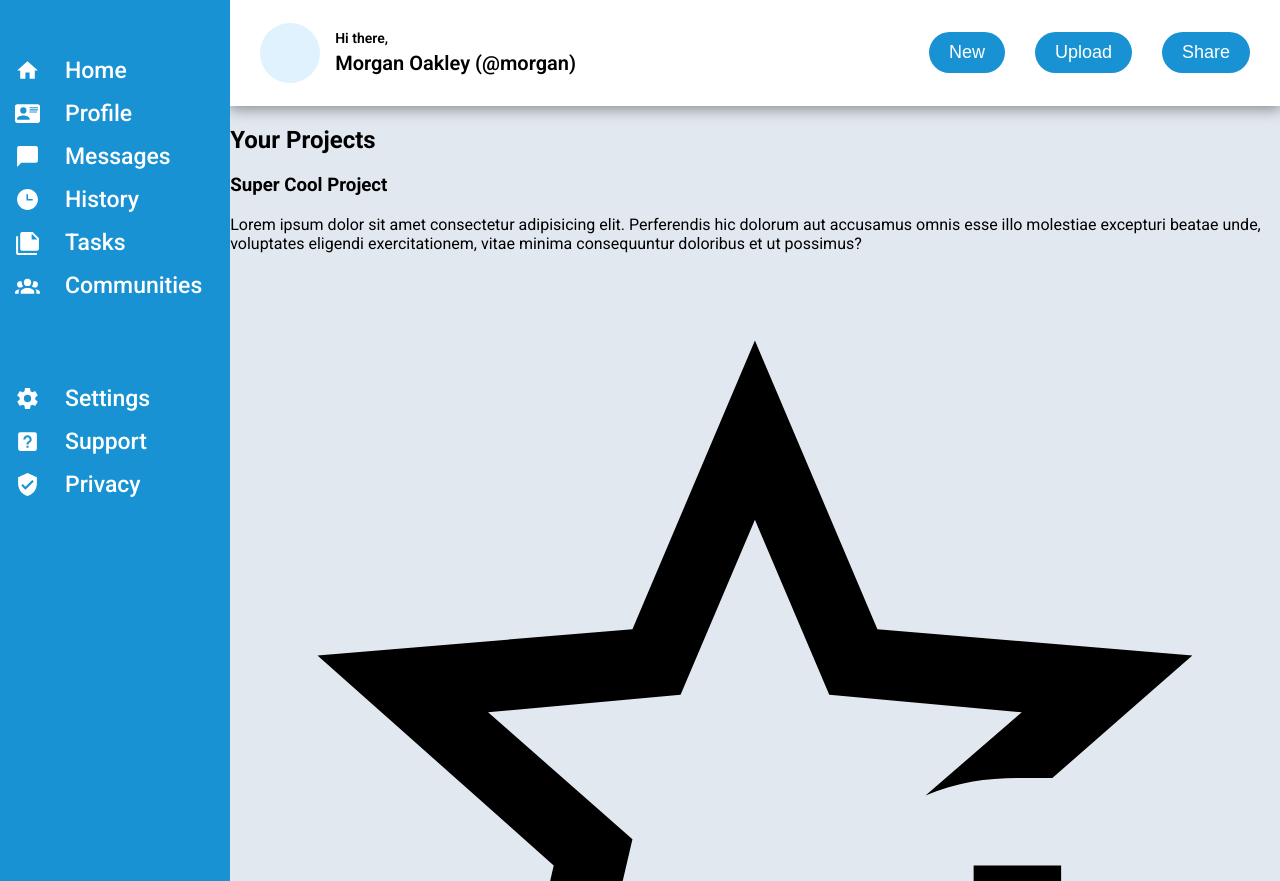
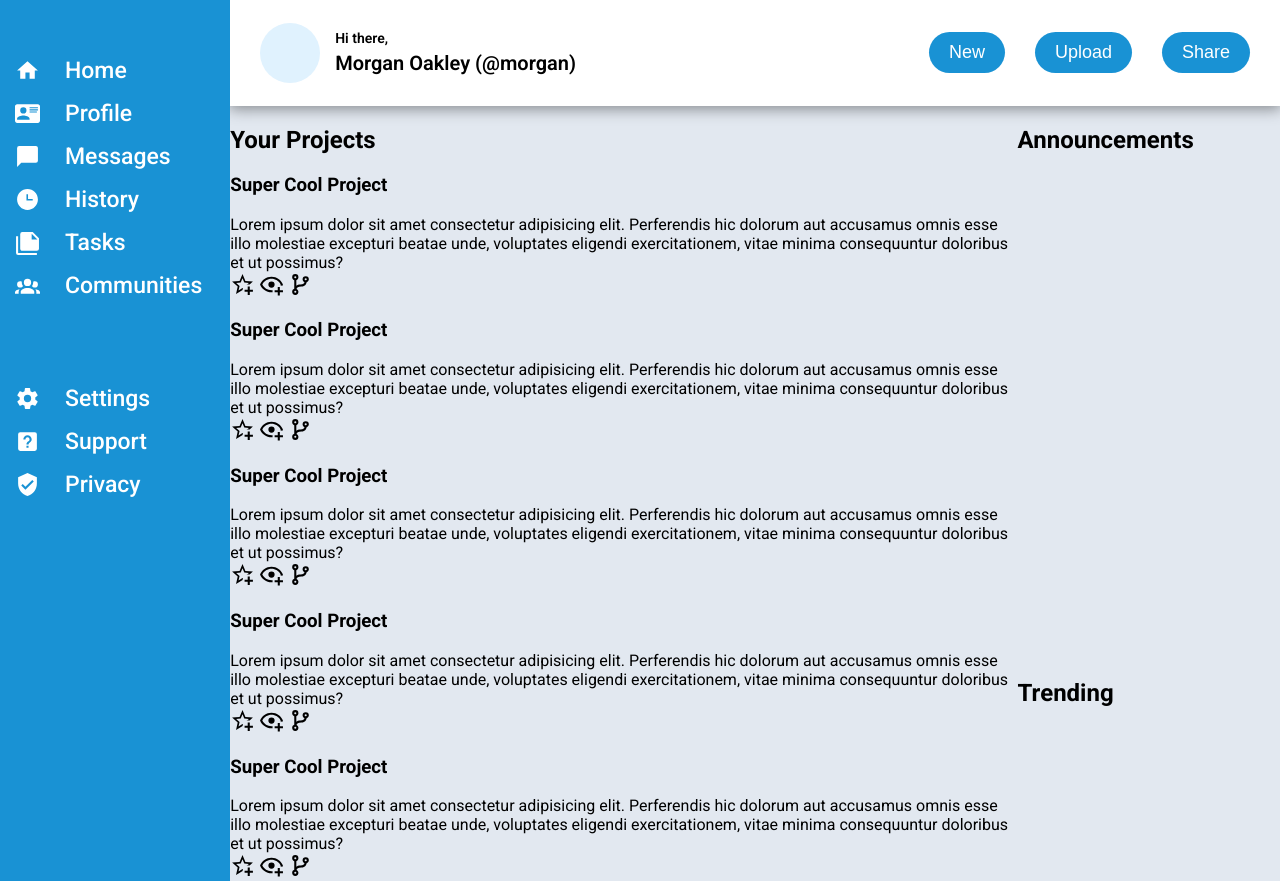
Before and after one commit to david-tseluiko/admin-dashboard-odin, a plain HTML site: page index.html in a window 1280 px wide. Shown: the part 71-952 px from the top of the page. Drawn offline with Linux system fonts and the light colour scheme.

Commit message:
Create grid styling for main section

```diff
--- a/css/style.css
+++ b/css/style.css
@@ -186,3 +186,22 @@ a {
 .sidebar-element-wrapper {
     margin-top: -30px;
 }
+
+.main {
+    display: grid;
+    grid-template-columns: 3fr 1fr;
+    grid-template-rows: 1.5fr 1fr;
+}
+
+.main-left {
+    grid-row: 1 / -1;
+}
+
+.main-left svg {
+    width: 25px;
+    height: 25px;
+}
+
+.main-right-bottom {
+    grid-column: 2;
+}
```
